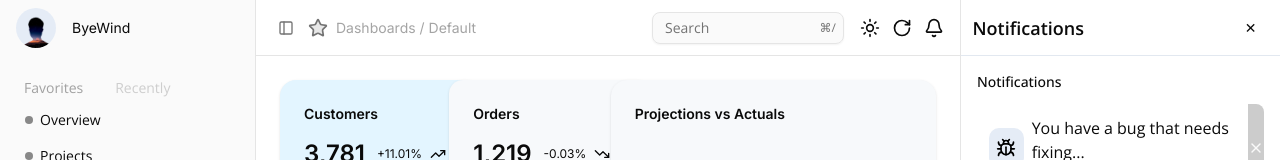
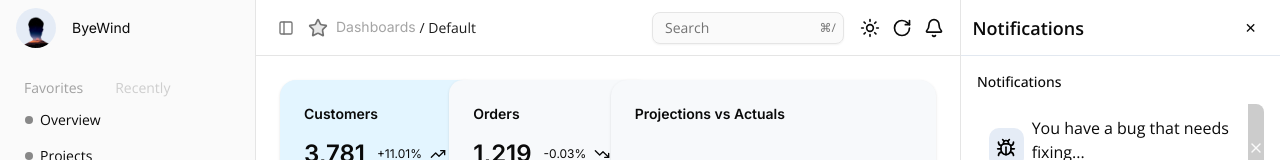
Before and after one commit to PravinSliet123/juspay-ui-assesment, a React app: page / in a window 1280 px wide. Shown: the top 160 px of the page. Built offline with nearby package versions, Linux system fonts and the light colour scheme; the HTML template or start-up script is replaced by a standard one.

Commit message:
active route added in header

```diff
--- a/src/components/common/Header.jsx
+++ b/src/components/common/Header.jsx
@@ -36,7 +36,15 @@ export default function Header({ open, setOpen }) {
           </div>
         </Magnetic>
         <span className="font-inter font-normal text-[14px] leading-[20px] tracking-normal dark:text-[#FFFFFF66] text-[#1C1C1C66] ">
-          Dashboards   {pathname==="/"?"/ Default":pathname}
+          Dashboards{" "}
+          {pathname === "/" ? (
+             <span className="font-sans font-normal text-sm leading-[20px] text-center align-middle text-[#1C1C1C] dark:text-[#FFFFFF] ">
+        / Default</span>
+          ) : (
+            <span className="font-sans font-normal text-sm leading-[20px] text-center align-middle text-[#1C1C1C] dark:text-[#FFFFFF] ">
+              {pathname}
+            </span>
+          )}
         </span>
       </div>
 
```
